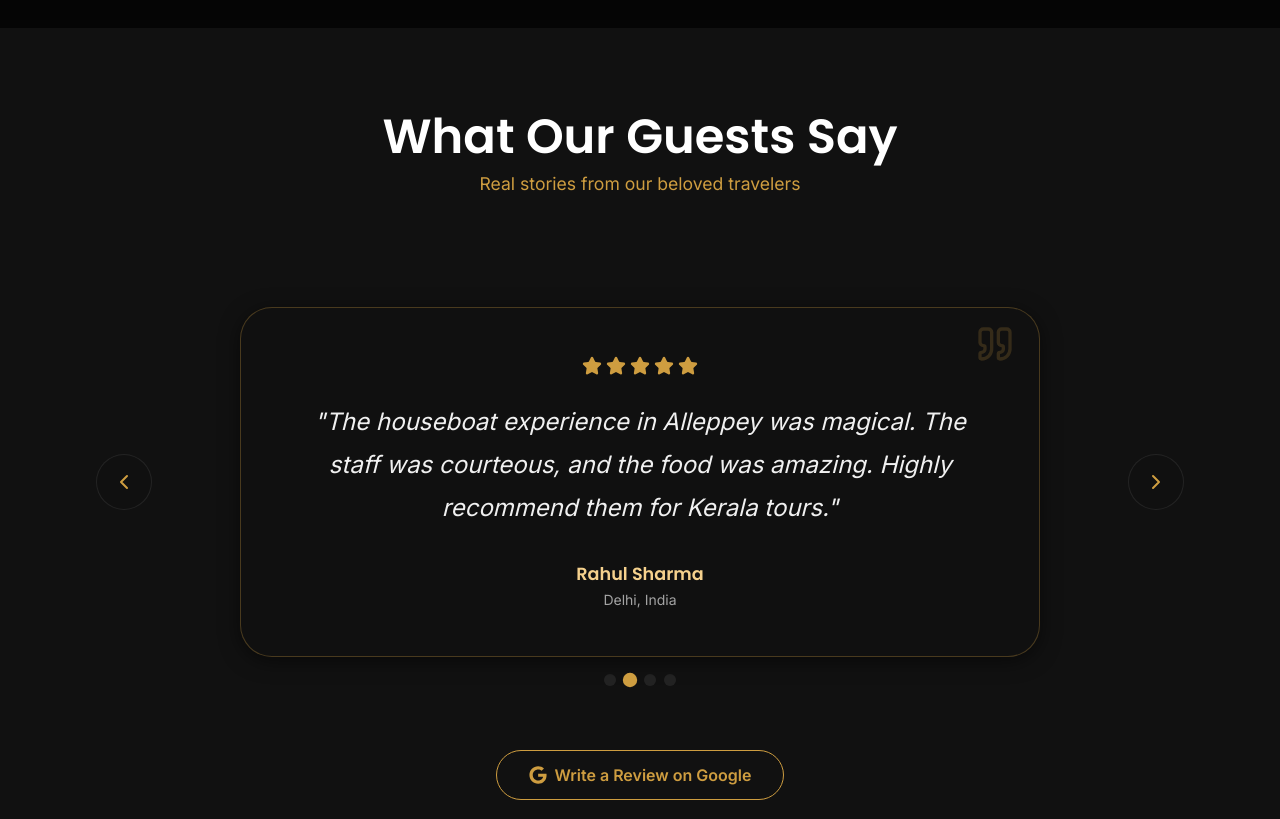
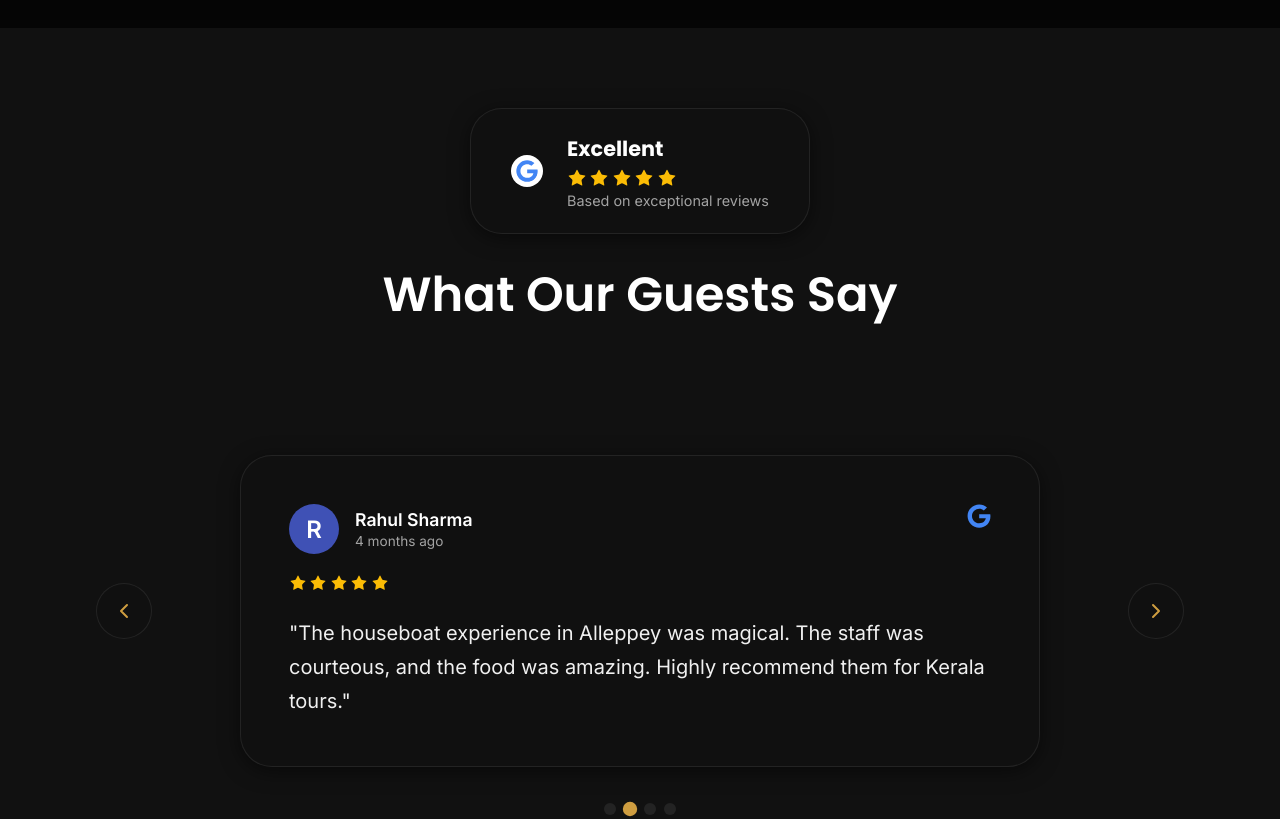
Before and after one commit to teamtwingle-sketch/ruha-holidays, a Next.js app: page / in a window 1280 px wide. Shown: the part 6060-6879 px from the top of the page. Built offline with nearby package versions, Linux system fonts and the light colour scheme.

Commit message:
feat: redesign Testimonials to look like authentic Google Reviews widget

```diff
--- a/src/components/home/Testimonials.module.css
+++ b/src/components/home/Testimonials.module.css
@@ -6,12 +6,50 @@
 .header {
   text-align: center;
   margin-bottom: 3rem;
+  display: flex;
+  flex-direction: column;
+  align-items: center;
 }
 
-.subtitle {
-  color: var(--color-gold);
-  font-size: 1.1rem;
-  margin-top: 0.5rem;
+.googleBadge {
+  display: flex;
+  align-items: center;
+  gap: 1.5rem;
+  background: var(--glass-bg);
+  border: 1px solid var(--glass-border);
+  padding: 1.5rem 2.5rem;
+  border-radius: var(--radius-xl);
+  box-shadow: var(--shadow-soft);
+}
+
+.headerGoogleIcon {
+  background: #fff;
+  padding: 0.3rem;
+  border-radius: 50%;
+}
+
+.googleStats {
+  display: flex;
+  flex-direction: column;
+  align-items: flex-start;
+  gap: 0.25rem;
+}
+
+.googleRatingText {
+  font-size: 1.3rem;
+  font-weight: 700;
+  color: var(--color-white);
+  font-family: var(--font-heading);
+}
+
+.googleStars {
+  display: flex;
+  gap: 0.15rem;
+}
+
+.ratingSubtext {
+  font-size: 0.9rem;
+  color: var(--color-text-muted);
 }
 
 .carouselWrapper {
@@ -63,7 +101,7 @@
 
 .reviewCard {
   background: var(--glass-bg);
-  border: 1px solid var(--glass-border-gold);
+  border: 1px solid var(--glass-border);
   border-radius: var(--radius-xl);
   padding: 3rem;
   width: 100%;
@@ -71,47 +109,64 @@
   position: relative;
   display: flex;
   flex-direction: column;
-  align-items: center;
-  text-align: center;
+  text-align: left;
   box-shadow: var(--shadow-soft);
 }
 
-.quoteIcon {
-  color: rgba(206, 157, 64, 0.2);
-  position: absolute;
-  top: 1rem;
-  right: 1.5rem;
+.cardHeader {
+  display: flex;
+  align-items: center;
+  margin-bottom: 1.25rem;
+  position: relative;
 }
 
-.stars {
+.avatar {
+  width: 50px;
+  height: 50px;
+  border-radius: 50%;
   display: flex;
-  gap: 0.25rem;
-  margin-bottom: 1.5rem;
-}
-
-.reviewText {
-  font-size: 1.25rem;
-  color: var(--color-text);
-  line-height: 1.8;
-  margin-bottom: 2rem;
-  font-style: italic;
+  align-items: center;
+  justify-content: center;
+  font-size: 1.5rem;
+  font-weight: 600;
+  color: #fff;
+  margin-right: 1rem;
 }
 
 .authorInfo {
   display: flex;
   flex-direction: column;
-  gap: 0.25rem;
+  gap: 0.2rem;
 }
 
 .authorName {
   font-size: 1.1rem;
-  color: var(--color-gold-light);
+  color: var(--color-white);
   font-weight: 600;
+  font-family: var(--font-body);
 }
 
-.authorLocation {
-  font-size: 0.875rem;
+.reviewDate {
+  font-size: 0.85rem;
   color: var(--color-text-muted);
+}
+
+.googleIconCard {
+  position: absolute;
+  right: 0;
+  top: 0;
+}
+
+.starsRow {
+  display: flex;
+  gap: 0.15rem;
+  margin-bottom: 1.5rem;
+}
+
+.reviewText {
+  font-size: 1.15rem;
+  color: var(--color-text);
+  line-height: 1.7;
 }
 
 .dots {
@@ -155,6 +210,6 @@
     right: 2rem;
   }
   .reviewText {
-    font-size: 1.5rem;
+    font-size: 1.25rem;
   }
 }
--- a/src/components/home/Testimonials.tsx
+++ b/src/components/home/Testimonials.tsx
@@ -1,6 +1,6 @@
 import { useState, useEffect } from 'react';
 import { motion, AnimatePresence } from 'framer-motion';
-import { Star, ChevronLeft, ChevronRight, Quote } from 'lucide-react';
+import { Star, ChevronLeft, ChevronRight } from 'lucide-react';
 import { FaGoogle } from 'react-icons/fa';
 import styles from './Testimonials.module.css';
 
@@ -8,30 +8,38 @@ const REVIEWS = [
   {
     id: 1,
     name: 'Anjali Menon',
-    location: 'Bangalore, India',
+    initial: 'A',
+    color: '#ff5722',
+    date: '2 months ago',
     text: 'Our family trip to Munnar was organized perfectly by Ruha Holidays. The resort booking and vehicle arrangement were top-notch. Truly travel that touches the soul!',
     rating: 5
   },
   {
     id: 2,
     name: 'Rahul Sharma',
-    location: 'Delhi, India',
+    initial: 'R',
+    color: '#3f51b5',
+    date: '4 months ago',
     text: 'The houseboat experience in Alleppey was magical. The staff was courteous, and the food was amazing. Highly recommend them for Kerala tours.',
     rating: 5
   },
   {
     id: 3,
     name: 'Sneha & Arun',
-    location: 'Mumbai, India',
+    initial: 'S',
+    color: '#e91e63',
+    date: '1 week ago',
     text: 'We booked our honeymoon package with Ruha Holidays. The premium arrangements and romantic setups were exactly what we dreamed of. Thank you!',
     rating: 5
   },
   {
     id: 4,
     name: 'Dr. Ramesh Kumar',
-    location: 'Chennai, India',
+    initial: 'D',
+    color: '#009688',
+    date: '5 months ago',
     text: 'Organized a staff tour for 40 people. Seamless travel, great stay in Wayanad, and excellent coordination. Fully transparent and reliable.',
-    rating: 4
+    rating: 5
   }
 ];
 
@@ -61,8 +69,19 @@ export default function Testimonials() {
           viewport={{ once: true }}
           className={styles.header}
         >
-          <h2 className="heading-md">What Our Guests Say</h2>
-          <p className={styles.subtitle}>Real stories from our beloved travelers</p>
+          <div className={styles.googleBadge}>
+            <FaGoogle size={32} color="#4285F4" className={styles.headerGoogleIcon} />
+            <div className={styles.googleStats}>
+              <span className={styles.googleRatingText}>Excellent</span>
+              <div className={styles.googleStars}>
+                {[...Array(5)].map((_, i) => (
+                  <Star key={i} size={20} fill="#FBBC05" color="#FBBC05" strokeWidth={0} />
+                ))}
+              </div>
+              <span className={styles.ratingSubtext}>Based on exceptional reviews</span>
+            </div>
+          </div>
+          <h2 className="heading-md" style={{ marginTop: '2rem' }}>What Our Guests Say</h2>
         </motion.div>
 
         <div className={styles.carouselWrapper}>
@@ -92,25 +111,30 @@ export default function Testimonials() {
                   }
                 }}
               >
-                <Quote size={40} className={styles.quoteIcon} />
+                <div className={styles.cardHeader}>
+                  <div className={styles.avatar} style={{ backgroundColor: REVIEWS[currentIndex].color }}>
+                    {REVIEWS[currentIndex].initial}
+                  </div>
+                  <div className={styles.authorInfo}>
+                    <h4 className={styles.authorName}>{REVIEWS[currentIndex].name}</h4>
+                    <span className={styles.reviewDate}>{REVIEWS[currentIndex].date}</span>
+                  </div>
+                  <FaGoogle size={24} color="#4285F4" className={styles.googleIconCard} />
+                </div>
 
-                <div className={styles.stars}>
+                <div className={styles.starsRow}>
                   {[...Array(5)].map((_, i) => (
                     <Star
                       key={i}
-                      size={20}
-                      fill={i < REVIEWS[currentIndex].rating ? 'var(--color-gold)' : 'transparent'}
-                      color="var(--color-gold)"
+                      size={18}
+                      fill={i < REVIEWS[currentIndex].rating ? '#FBBC05' : 'transparent'}
+                      color="#FBBC05"
+                      strokeWidth={0}
                     />
                   ))}
                 </div>
 
                 <p className={styles.reviewText}>"{REVIEWS[currentIndex].text}"</p>
-
-                <div className={styles.authorInfo}>
-                  <h4 className={styles.authorName}>{REVIEWS[currentIndex].name}</h4>
-                  <span className={styles.authorLocation}>{REVIEWS[currentIndex].location}</span>
-                </div>
               </motion.div>
             </AnimatePresence>
           </div>
@@ -144,7 +168,7 @@ export default function Testimonials() {
             rel="noreferrer"
             className="btn btn-outline"
           >
-            <FaGoogle size={18} style={{ marginRight: '0.5rem' }} />
+            <FaGoogle size={18} style={{ marginRight: '0.6rem', color: '#4285F4' }} />
             Write a Review on Google
           </a>
         </motion.div>
```
